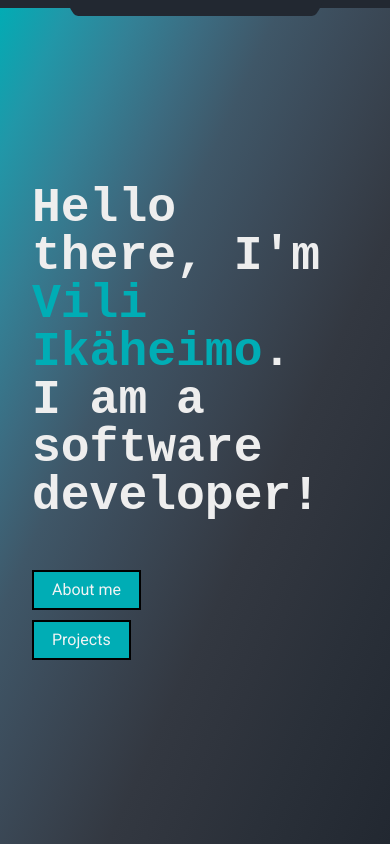
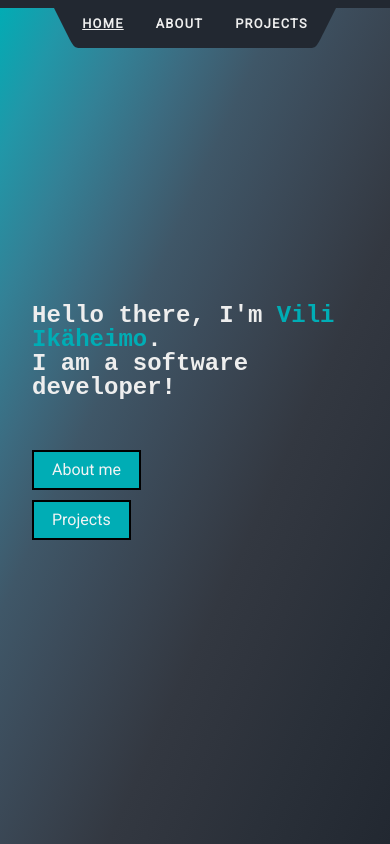
Before and after one commit to Vikaheimo/Portfolio-frontend, a SvelteKit app: page / in a window 390 px wide. Built offline with nearby package versions, Linux system fonts and the light colour scheme.

Commit message:
Fix low res css

```diff
--- a/src/lib/navbar.svelte
+++ b/src/lib/navbar.svelte
@@ -110,4 +110,10 @@
     a:hover {
         color: #00adb5;
     }
+
+    @media (max-width: 1000px) {
+        nav {
+            top: 0;
+        }
+    }
 </style>
--- a/src/routes/+page.svelte
+++ b/src/routes/+page.svelte
@@ -6,7 +6,7 @@
     };
 </script>
 
-<div class="center">
+<div class="flex">
     <div class="box">
         <h1>
             Hello there, I'm <a href="https://www.linkedin.com/in/vili-ikaheimo/">Vili Ikäheimo</a>.
@@ -20,14 +20,13 @@
 </div>
 
 <style lang="scss">
-    .center {
+    .flex {
         display: flex;
-        align-items: center;
+        align-self: center;
         justify-content: center;
-        min-height: 100vh;
     }
+
     .box {
-        display: block;
         margin: 2rem;
     }
     .buttons {
@@ -48,4 +47,11 @@
         text-decoration: none;
         color: #00adb5;
     }
+
+    @media (max-width: 500px) {
+        h1 {
+            font-size: 1.5rem;
+            line-height: 1.5rem;
+        }
+    }
 </style>
--- a/src/routes/about/+page.svelte
+++ b/src/routes/about/+page.svelte
@@ -1,11 +1,10 @@
-<div class="center">
 <div class="outer">
     <div class="main">
         <h1>Vili Ikäheimo</h1>
         <p class="longtext">
             Starting Software developer passionate about developing in Rust. Knowledgeable in
-                front-end, back-end, debugging and security. Experience in many technologies,
-                including React, Node, Express and MongoDB.
+            front-end, back-end, debugging and security. Experience in many technologies, including
+            React, Node, Express and MongoDB.
         </p>
         <div class="socials">
             <!-- svelte-ignore a11y-missing-content -->
@@ -23,15 +22,8 @@
     </div>
     <img src={'images/avatar.jpg'} alt="loading.." />
 </div>
-</div>
 
 <style lang="scss">
-    .center {
-        min-height: 100vh;
-        display: grid;
-        align-items: center;
-    }
-
     .outer {
         display: flex;
         align-items: center;
@@ -40,6 +32,7 @@
         flex-wrap: wrap;
         margin-left: 1rem;
         margin-right: 1rem;
+        row-gap: 3rem;
     }
 
     .main {
@@ -95,4 +88,11 @@
     .email {
         color: #b94700;
     }
+
+    @media (max-width: 500px) {
+        .outer {
+            margin-top: 3rem;
+            margin-bottom: 2rem;
+        }
+    }
 </style>
--- a/src/routes/projects/+page.svelte
+++ b/src/routes/projects/+page.svelte
@@ -34,4 +34,12 @@
         align-items: center;
         justify-content: center;
     }
+
+    @media (max-width: 1000px) {
+        .flex {
+            margin-left: 1.5rem;
+            margin-right: 1.5rem;
+            margin-bottom: 0;
+        }
+    }
 </style>
```
Lines whose indentation alone changed are shown as unchanged.
